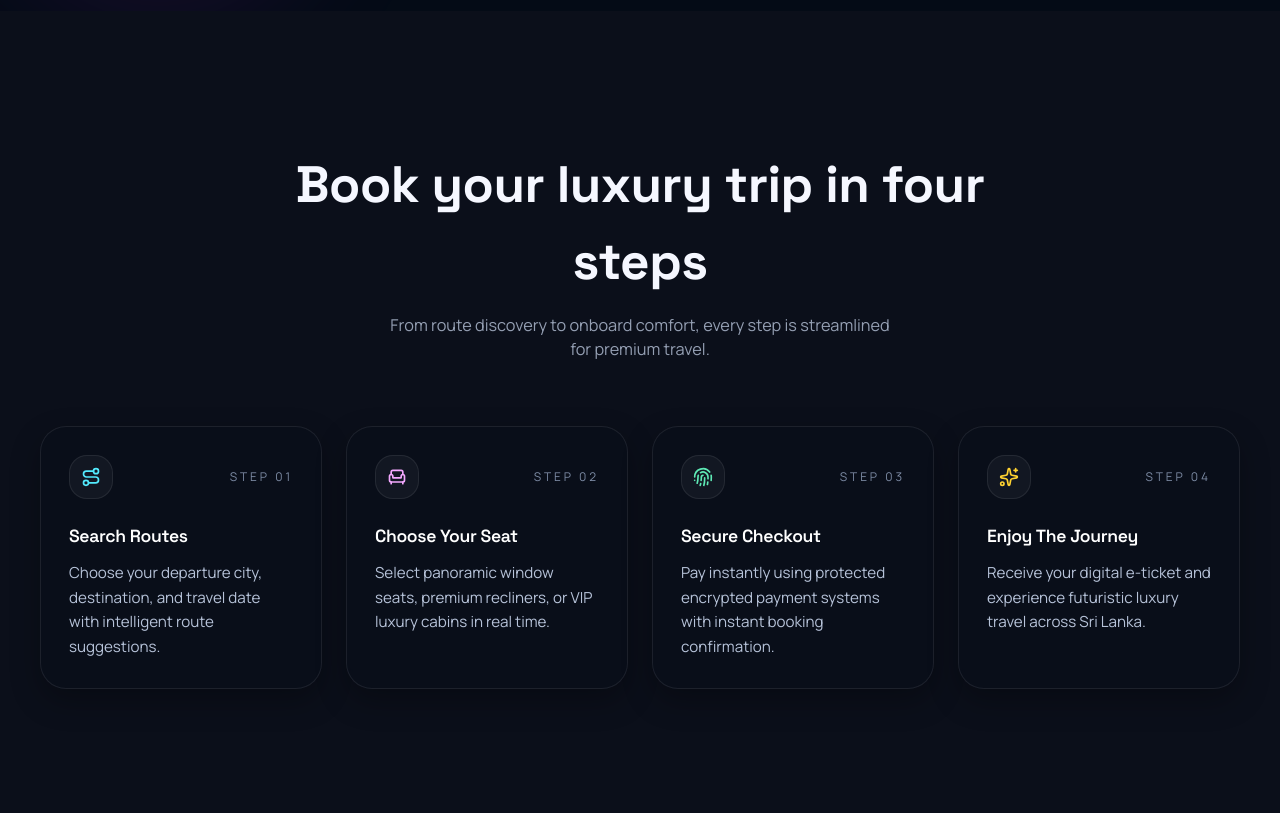
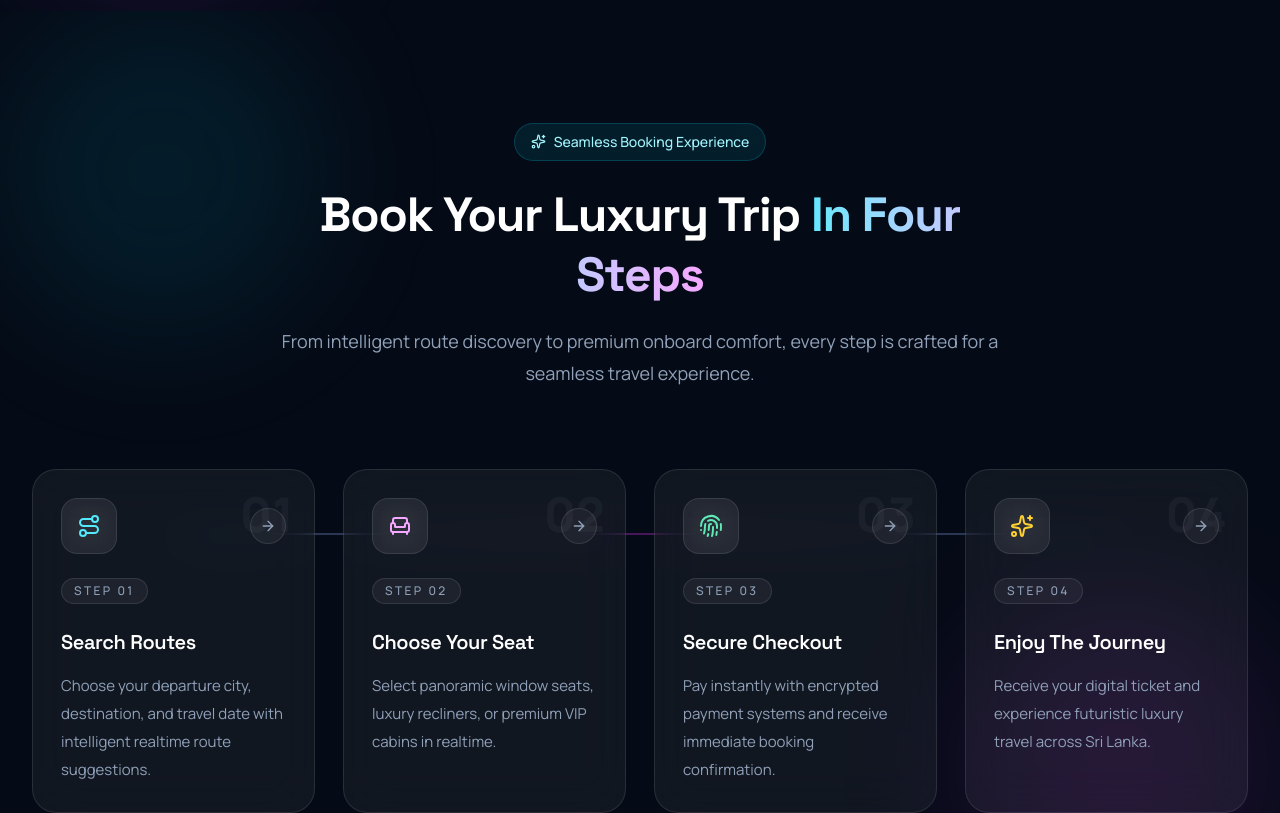
Before and after one commit to Dhivanujan/Bus-Booking, a React (Vite) app in the folder Frontend/: page / in a window 1280 px wide. Shown: the part 3300-4113 px from the top of the page. Built offline with nearby package versions, Linux system fonts and the light colour scheme.

Commit message:
feat: enhance HowItWorks component with improved layout, new visuals, and refined user interaction

```diff
--- a/Frontend/src/components/HowItWorks.jsx
+++ b/Frontend/src/components/HowItWorks.jsx
@@ -1,64 +1,166 @@
-import { Route, Armchair, Fingerprint, Sparkles } from 'lucide-react';
+import {
+  Route,
+  Armchair,
+  Fingerprint,
+  Sparkles,
+  ArrowRight,
+} from 'lucide-react';
 
 const steps = [
   {
     icon: Route,
     num: '01',
     title: 'Search Routes',
-    desc: 'Choose your departure city, destination, and travel date with intelligent route suggestions.',
-    tone: 'text-cyan-300',
+    desc: 'Choose your departure city, destination, and travel date with intelligent realtime route suggestions.',
+    gradient: 'from-cyan-400/20 to-cyan-500/10',
+    iconColor: 'text-cyan-300',
   },
   {
     icon: Armchair,
     num: '02',
     title: 'Choose Your Seat',
-    desc: 'Select panoramic window seats, premium recliners, or VIP luxury cabins in real time.',
-    tone: 'text-fuchsia-300',
+    desc: 'Select panoramic window seats, luxury recliners, or premium VIP cabins in realtime.',
+    gradient: 'from-fuchsia-400/20 to-fuchsia-500/10',
+    iconColor: 'text-fuchsia-300',
   },
   {
     icon: Fingerprint,
     num: '03',
     title: 'Secure Checkout',
-    desc: 'Pay instantly using protected encrypted payment systems with instant booking confirmation.',
-    tone: 'text-emerald-300',
+    desc: 'Pay instantly with encrypted payment systems and receive immediate booking confirmation.',
+    gradient: 'from-emerald-400/20 to-emerald-500/10',
+    iconColor: 'text-emerald-300',
   },
   {
     icon: Sparkles,
     num: '04',
     title: 'Enjoy The Journey',
-    desc: 'Receive your digital e-ticket and experience futuristic luxury travel across Sri Lanka.',
-    tone: 'text-amber-300',
+    desc: 'Receive your digital ticket and experience futuristic luxury travel across Sri Lanka.',
+    gradient: 'from-amber-400/20 to-amber-500/10',
+    iconColor: 'text-amber-300',
   },
 ];
 
 const HowItWorks = () => {
   return (
-    <section id="how" className="section relative">
-      <div className="container">
-        <div className="text-center max-w-3xl mx-auto mb-16">
-          <h2 className="section-title mt-4">Book your luxury trip in four steps</h2>
-          <p className="section-subtitle mt-3 mx-auto">
-            From route discovery to onboard comfort, every step is streamlined for premium travel.
+    <section
+      id="how"
+      className="relative overflow-hidden py-24 sm:py-28"
+    >
+      {/* Background */}
+      <div className="absolute inset-0 bg-[#050B16]" />
+
+      {/* Ambient Glow */}
+      <div className="absolute top-0 left-0 h-80 w-80 rounded-full bg-cyan-500/10 blur-3xl" />
+      <div className="absolute bottom-0 right-0 h-80 w-80 rounded-full bg-fuchsia-500/10 blur-3xl" />
+
+      <div className="relative max-w-7xl mx-auto px-4 sm:px-6 lg:px-8">
+
+        {/* Header */}
+        <div className="max-w-3xl mx-auto text-center">
+          <span className="inline-flex items-center gap-2 rounded-full border border-cyan-400/20 bg-cyan-400/10 px-4 py-2 text-sm font-medium text-cyan-200 backdrop-blur-md">
+            <Sparkles size={15} />
+            Seamless Booking Experience
+          </span>
+
+          <h2 className="mt-6 text-4xl sm:text-5xl font-bold tracking-tight text-white leading-tight">
+            Book Your Luxury Trip
+            <span className="bg-gradient-to-r from-cyan-300 to-fuchsia-300 bg-clip-text text-transparent">
+              {' '}
+              In Four Steps
+            </span>
+          </h2>
+
+          <p className="mt-5 text-base sm:text-lg leading-8 text-slate-400">
+            From intelligent route discovery to premium onboard comfort,
+            every step is crafted for a seamless travel experience.
           </p>
         </div>
 
-        <div className="grid grid-cols-1 sm:grid-cols-2 xl:grid-cols-4 gap-6">
-          {steps.map((s) => {
-            const Icon = s.icon;
+        {/* Steps */}
+        <div className="relative mt-20">
 
-            return (
-              <div key={s.title} className="glass-card p-7 hover:-translate-y-1 hover:shadow-[0_18px_40px_rgba(0,0,0,0.32)]">
-                <div className="flex items-center justify-between">
-                  <div className={`icon-tile ${s.tone}`}>
-                    <Icon size={20} />
+          {/* Connecting Line */}
+          <div className="hidden xl:block absolute top-16 left-[12%] right-[12%] h-[2px] bg-gradient-to-r from-cyan-500/30 via-fuchsia-500/30 to-cyan-500/30" />
+
+          <div className="grid grid-cols-1 sm:grid-cols-2 xl:grid-cols-4 gap-7">
+            {steps.map((step, index) => {
+              const Icon = step.icon;
+
+              return (
+                <div
+                  key={step.title}
+                  className="
+                    group relative overflow-hidden rounded-3xl
+                    border border-white/10 bg-white/[0.05]
+                    backdrop-blur-xl p-7
+                    transition-all duration-500
+                    hover:-translate-y-2
+                    hover:border-white/20
+                    hover:bg-white/[0.07]
+                    hover:shadow-[0_25px_60px_rgba(0,0,0,0.45)]
+                  "
+                >
+                  {/* Hover Glow */}
+                  <div
+                    className={`absolute inset-0 bg-gradient-to-br ${step.gradient} opacity-0 transition-opacity duration-500 group-hover:opacity-100`}
+                  />
+
+                  {/* Step Number */}
+                  <div className="absolute top-5 right-5">
+                    <span className="text-5xl font-black text-white/[0.04]">
+                      {step.num}
+                    </span>
                   </div>
-                  <span className="text-xs uppercase tracking-[0.24em] text-[#7E8CA5]">Step {s.num}</span>
+
+                  {/* Top */}
+                  <div className="relative flex items-center justify-between">
+                    <div
+                      className="
+                        flex h-14 w-14 items-center justify-center
+                        rounded-2xl border border-white/10
+                        bg-white/5 backdrop-blur-md
+                      "
+                    >
+                      <Icon className={step.iconColor} size={24} />
+                    </div>
+
+                    <div
+                      className="
+                        flex h-9 w-9 items-center justify-center
+                        rounded-full border border-white/10
+                        bg-white/5 text-slate-400
+                        transition-all duration-300
+                        group-hover:text-white
+                        group-hover:translate-x-1
+                      "
+                    >
+                      <ArrowRight size={16} />
+                    </div>
+                  </div>
+
+                  {/* Step Badge */}
+                  <div className="relative mt-6 inline-flex items-center rounded-full border border-white/10 bg-white/5 px-3 py-1 text-xs font-medium tracking-[0.2em] text-slate-400 uppercase">
+                    Step {step.num}
+                  </div>
+
+                  {/* Content */}
+                  <div className="relative mt-6">
+                    <h3 className="text-xl font-semibold text-white">
+                      {step.title}
+                    </h3>
+
+                    <p className="mt-4 text-[15px] leading-7 text-slate-400">
+                      {step.desc}
+                    </p>
+                  </div>
+
+                  {/* Bottom Accent */}
+                  <div className="absolute bottom-0 left-0 h-[3px] w-0 bg-gradient-to-r from-cyan-400 to-fuchsia-500 transition-all duration-500 group-hover:w-full" />
                 </div>
-                <h3 className="mt-6 text-[1.1rem] font-semibold text-white">{s.title}</h3>
-                <p className="mt-3 text-[0.95rem] leading-relaxed text-[#B7C3D9]">{s.desc}</p>
-              </div>
-            );
-          })}
+              );
+            })}
+          </div>
         </div>
       </div>
     </section>
```
